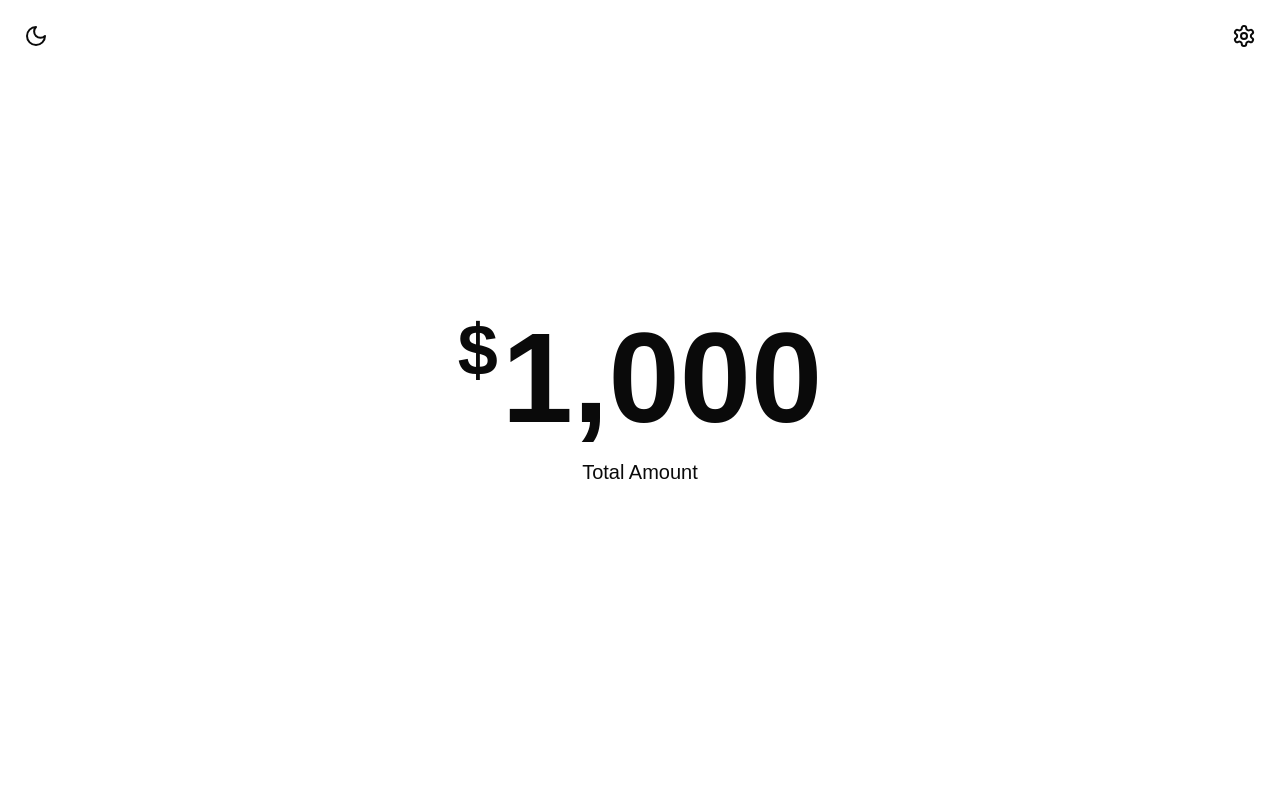
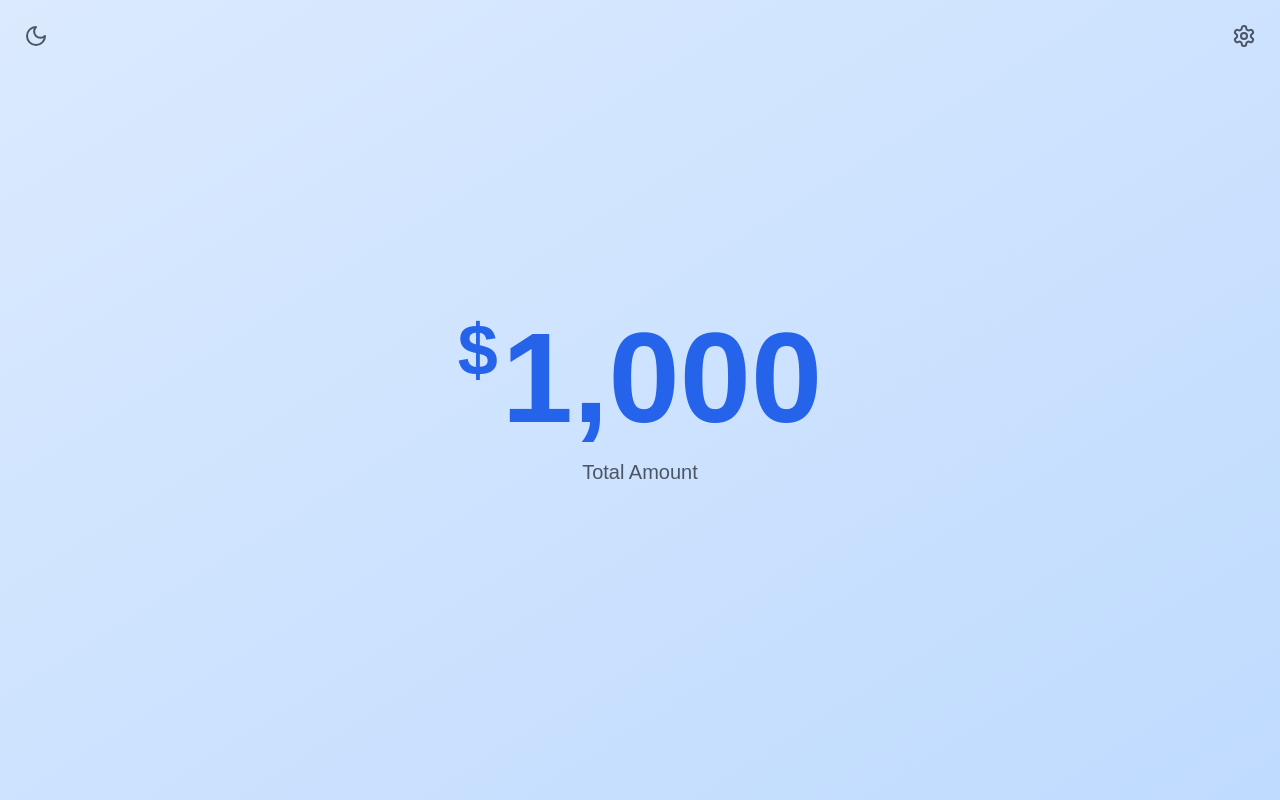
Before and after one commit to shebpamm/pagertally, a Next.js app: page / in a window 1280 px wide. Built offline with nearby package versions, Linux system fonts and the light colour scheme.

Commit message:
fix: colors

```diff
--- a/tailwind.config.ts
+++ b/tailwind.config.ts
@@ -6,6 +6,7 @@ export default {
     "./src/pages/**/*.{js,ts,jsx,tsx,mdx}",
     "./src/components/**/*.{js,ts,jsx,tsx,mdx}",
     "./src/app/**/*.{js,ts,jsx,tsx,mdx}",
+    "./styles/theme.json",
   ],
   theme: {
   	extend: {
```
